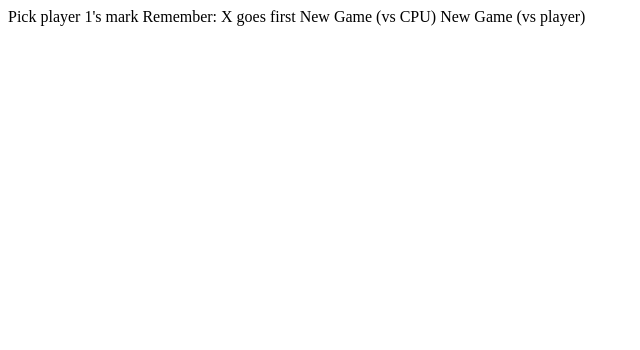
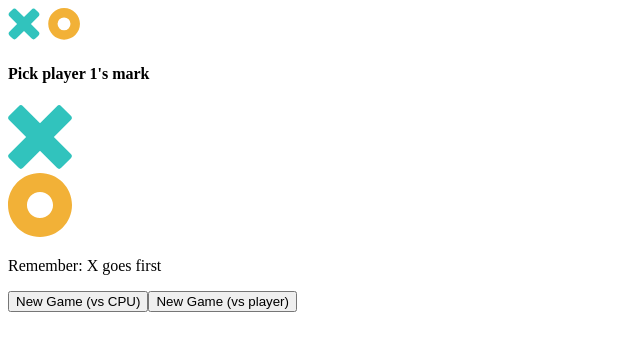
Before and after one commit to Cib-o/tic-tac-toe, a React (Create React App) app: page / in a window 1280 px wide. Shown: the top 350 px of the page, without its empty margins (0-640 px from the left). Built offline with nearby package versions, Linux system fonts and the light colour scheme.

Commit message:
Game menu set-up

```diff
--- a/src/components/GameMenu.jsx
+++ b/src/components/GameMenu.jsx
@@ -3,15 +3,26 @@ import React from "react";
 function GameMenu() {
   return (
     <div>
-      {/* <!-- New game menu start --> */}
+      <img src="./assets/logo.svg" alt="logo"></img>
 
-      Pick player 1's mark
-      Remember: X goes first
+      <div className="container">
+        <h4>Pick player 1's mark</h4>
 
-      New Game (vs CPU)
-      New Game (vs player)
+        <div className="x-and-o">
+          <div className="x-unselected">
+            <img src="./assets/icon-x.svg" alt="icon-x"></img>
+          </div>
 
-      {/* <!-- New game menu end --> */}
+          <div className="o-selected">
+            <img src="./assets/icon-o.svg" alt="icon-o"></img>
+          </div>
+        </div>
+
+        <p>Remember: X goes first</p>
+      </div>
+
+      <button className="p1-vs-cpu">New Game (vs CPU)</button>
+      <button className="p1-vs-p2">New Game (vs player)</button>
     </div>
   );
 }
```
